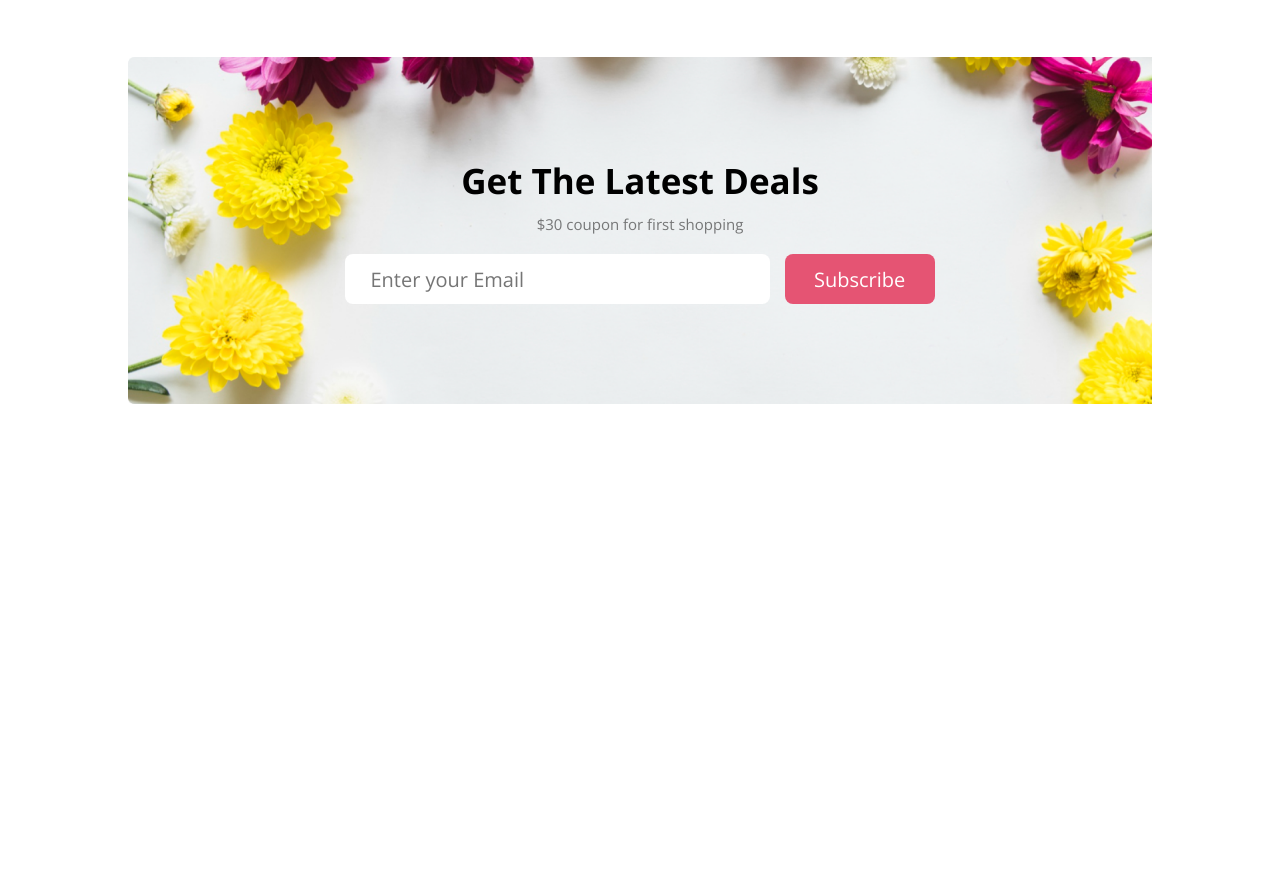
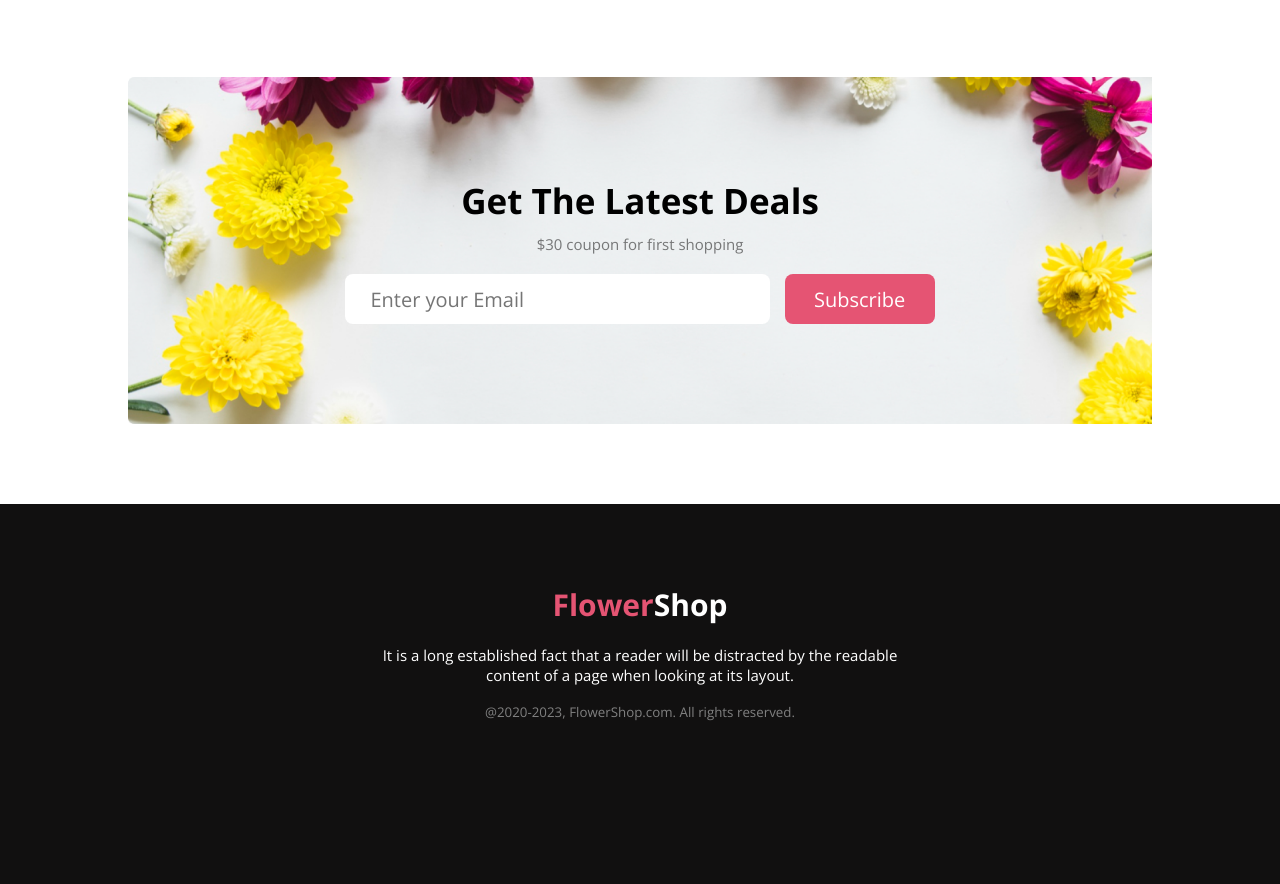
Before and after one commit to 123naim/assignment-flower, a plain HTML site: page index.html in a window 1280 px wide. Shown: the part 2838-3722 px from the top of the page. Before the commit the page ends 3342 px from the top, so only its background shows below. Drawn offline with nearby package versions, Linux system fonts and the light colour scheme.

Commit message:
project complated

```diff
--- a/index.html
+++ b/index.html
@@ -112,7 +112,13 @@
 
     <!-- this is footer section start here -->
     <footer>
-
+        <section>
+            <div class="footer-section">
+                <h1><span class="flower">Flower</span>Shop</h1>
+                <p>It is a long established fact that a reader will be distracted by the readable <br> content of a page when looking at its layout.</p>
+                <small>@2020-2023, FlowerShop.com. All rights reserved. </small>
+            </div>
+        </section>
     </footer>
 </body>
 
--- a/styles/styel.css
+++ b/styles/styel.css
@@ -176,7 +176,7 @@ header {
     margin: auto;
     display: flex;
     gap: 5px;
-    margin-bottom: 60px;
+    margin-bottom: 80px;
 }
 .instagram-flower>img{
     width: 260px;
@@ -189,7 +189,7 @@ header {
     width: 80%;
     background-size: cover;
     margin: auto;
-    margin-bottom: 100px;
+    margin-bottom: 80px;
 }
 .letest-deals>div{
     padding: 100px 70px;
@@ -227,3 +227,31 @@ header {
     color: white;
     margin-left: 10px;
 }
+
+/* this is footer style start here */
+
+.footer-section{
+    background-color: #111010;
+    color: white;
+    text-align: center;
+    height: 40vh;
+    align-items: center;
+    padding-top: 60px;
+}
+.footer-section>h1{
+    font-size: 30px;
+    margin: 20px;
+}
+.flower{
+    color: #E55473;
+}
+.footer-section>p{
+    color: white;
+    font-size: 15px;
+    font-weight: 400;
+    margin-top: 15px;
+    margin-bottom: 15px;
+}
+.footer-section>small{
+    color: gray;
+}
```
